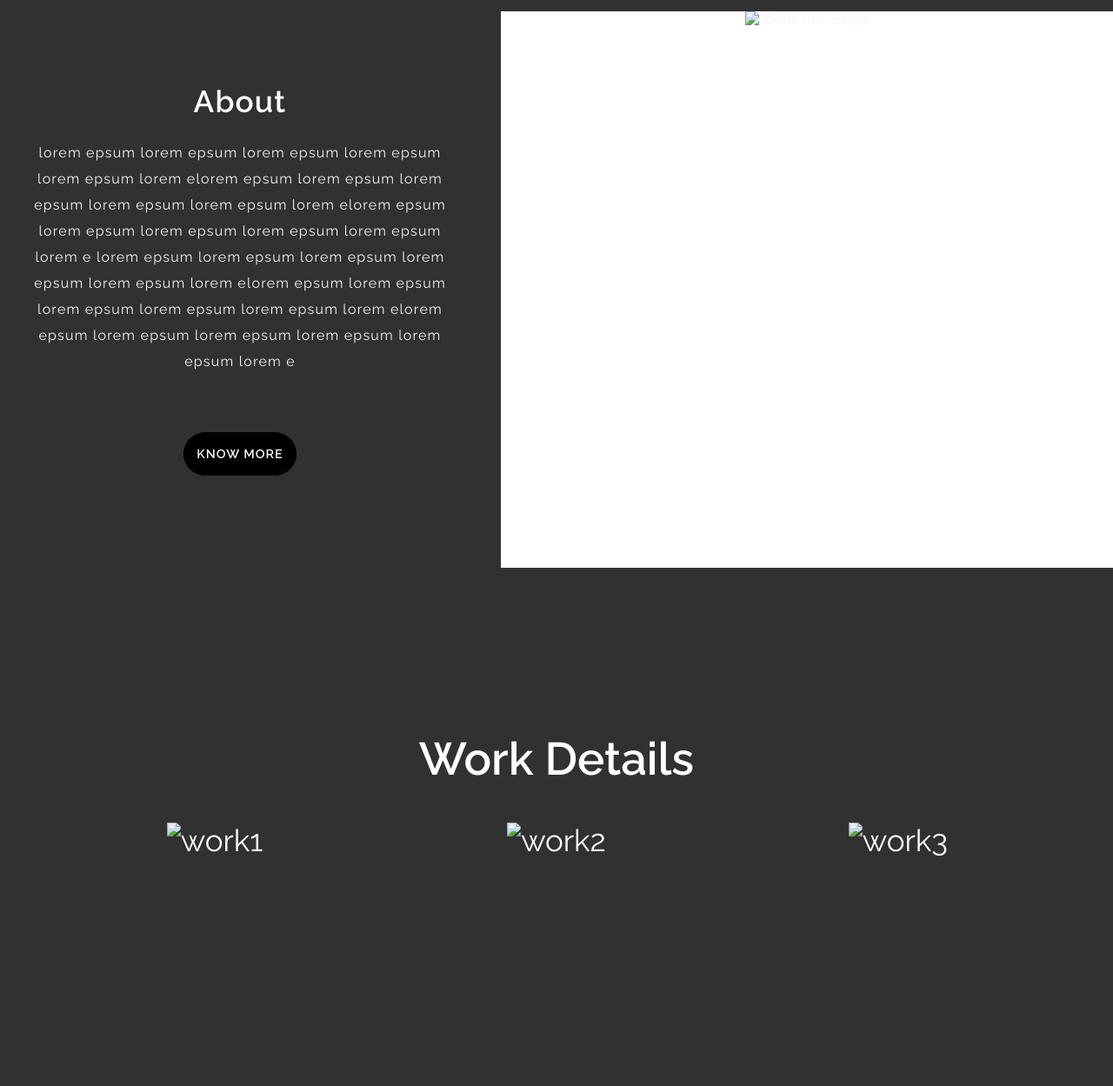
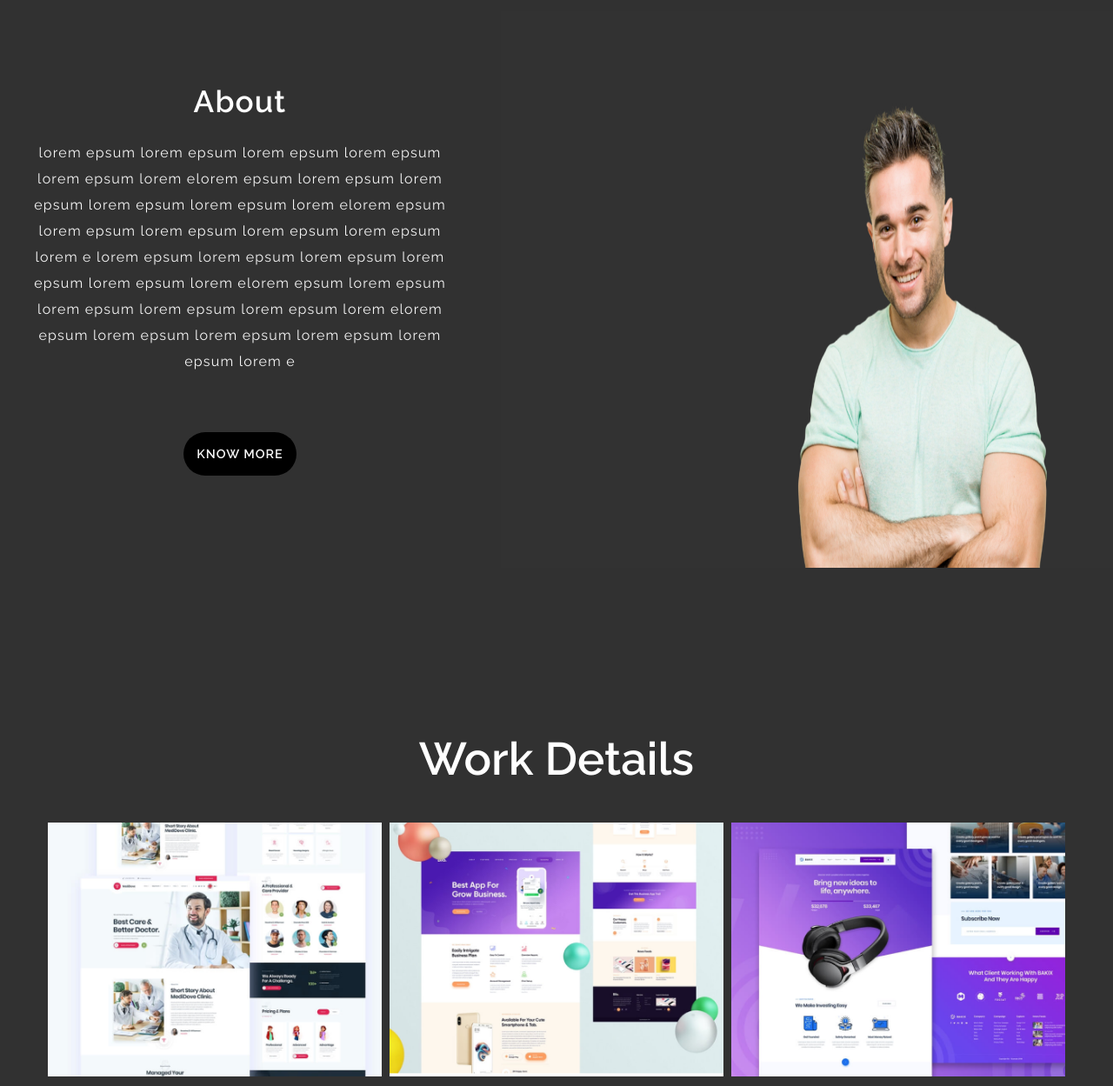
Before and after one commit to Bibhuti2022/myportfolio, a plain HTML site: page index.html in a window 1280 px wide. Shown: the part 762-2011 px from the top of the page at 87% size. Drawn offline with Linux system fonts and the light colour scheme.

Commit message:
Update index.html

```diff
--- a/index.html
+++ b/index.html
@@ -12,7 +12,7 @@
 <body>
     <section class="header">
         <nav>
-            <a href="#" class="logo"><img src="./img/logo1.png" alt="logo" /></a>
+            <a href="#" class="logo"><img src="./images/logo1.png" alt="logo" /></a>
             <ul class="menu">
                 <li><a href=".About" class="">About</a></li>
                 <li><a href="#projects">Projects</a></li>
@@ -48,16 +48,16 @@
             <a href="#">Know more</a>
         </div>
         <div class="about-image">
-            <img src="/img/bg.jpg" alt="about-me-image" />
+            <img src="/images/bg.jpg" alt="about-me-image" />
         </div>
 
 
     </section>
     <section class="work">
         <h2>Work Details</h2>
-        <div class=" allwork work1"><img src="img/work-1.png" alt="work1" /></div>
-        <div class=" allwork work2"><img src="img/work-2.png" alt="work2" /></div>
-        <div class=" allwork work3"><img src="img/work-3.png" alt="work3" /></div>
+        <div class=" allwork work1"><img src="images/work-1.png" alt="work1" /></div>
+        <div class=" allwork work2"><img src="images/work-2.png" alt="work2" /></div>
+        <div class=" allwork work3"><img src="images/work-3.png" alt="work3" /></div>
     </section>
 
     <section class="skills-set">
```
